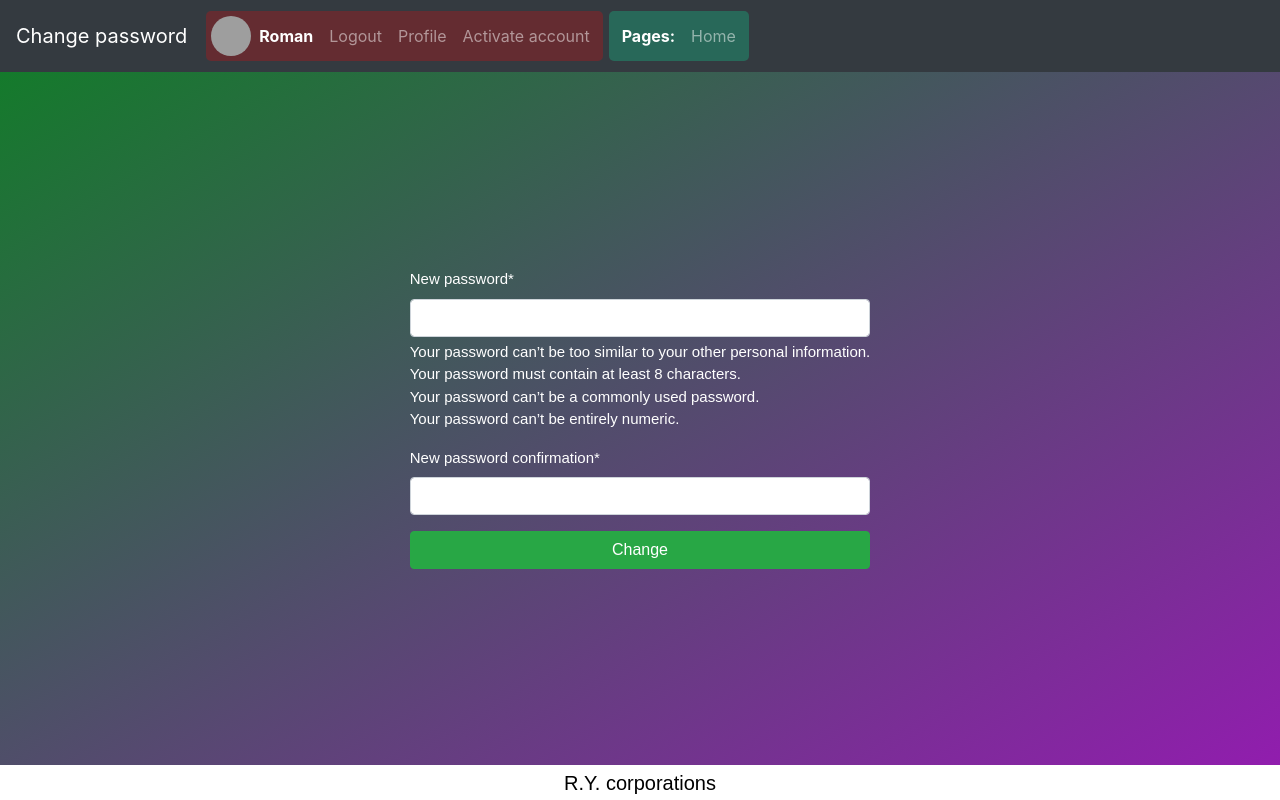
After one commit to AspirinBOMJ/back_big, a Django app: page /users/change/password/10/ in a window 1280 px wide. The commit adds this page. Run offline with Django 4.2, Linux system fonts and the light colour scheme; a user stored in the database is signed in; data comes from the database, SQL or seed files in the repository; both versions use the stored data as it was after the commit; some libraries are stand-ins or nearby versions; grey boxes are pictures that could not be loaded.

Commit message:
Ending of develpment users app

```diff
--- a/static/css/base.css
+++ b/static/css/base.css
@@ -4,7 +4,7 @@
 }
 .content{
     padding-top: 72px;
-    min-height: calc(100vh);
+    min-height: calc(100vh - 35px);
 }
 .footer{
     height: 35px;
--- /dev/null
+++ b/static/css/users/change.css
@@ -0,0 +1,18 @@
+.content{
+    display: flex;
+    flex-direction: column;
+    align-items: center;
+    justify-content: center;
+    font-family: sans-serif;
+    font-size: 5vw;
+    color: white;
+    background: linear-gradient(to right bottom, rgb(14, 127, 37), rgb(145, 29, 174));
+}
+form{
+    font-size: 15px;
+}
+.form-text ul{
+    color:  white;
+    list-style: none;
+    font-size: 15px;
+}
--- a/static/css/users/reset_pass.css
+++ b/static/css/users/reset_pass.css
@@ -1,5 +1,6 @@
 .content{
     display: flex;
+    flex-direction: column;
     align-items: center;
     justify-content: center;
     font-family: sans-serif;
@@ -10,3 +11,8 @@
 form{
     font-size: 15px;
 }
+.form-text ul{
+    color:  white;
+    list-style: none;
+    font-size: 15px;
+}
--- /dev/null
+++ b/static/js/users/change.js
@@ -0,0 +1,23 @@
+$(".change").submit(function(e){
+    e.preventDefault();
+    var action_url = $(this).attr("action")
+    formData = new FormData($(this).get(0));
+    $.ajax({
+        type: "POST",
+        url: action_url,
+        data: formData,
+        contentType: false,
+        processData: false,
+        success: function(response){
+            if ("success_link" in response){
+                document.location = response["success_link"]
+            }
+            else if("form_errors" in response){
+                document.querySelector('.change_errors').innerHTML = "<b>Form erors</b></br>"
+                for (let key in response["form_errors"]) {
+                    document.querySelector('.change_errors').innerHTML += key + ": " + response["form_errors"][key] + "</br>"
+                }
+            }
+        }
+    })
+})
--- a/tasks/views.py
+++ b/tasks/views.py
@@ -14,6 +14,13 @@ class AuthFormsMixin:
         context['login'] = AuthenticationForm()
         return context
 
+    def get_simple_context(self):
+        context = {}
+        context['signup'] = CustomUserCreateForm()
+        context['login'] = AuthenticationForm()
+        return context
+
+
 
 class HomeView(AuthFormsMixin, TemplateView):
     template_name = 'tasks/home.html'
--- a/templates/base.html
+++ b/templates/base.html
@@ -30,6 +30,9 @@
                                     </li>
                                     <li class="nav-item">
                                         <a class="nav-link" href="{% url 'logout' %}">Logout</a>
+                                    </li>
+                                    <li class="nav-item">
+                                        <a class="nav-link" href="{% url 'user_detail' user.pk %}">Profile</a>
                                     </li>
                                     {% if not user.email_active%}
                                         <li class="nav-item">
--- /dev/null
+++ b/templates/users/change_password.html
@@ -0,0 +1,20 @@
+{% extends 'base.html' %}
+{% load static %}
+{% load crispy_forms_tags %}
+
+{% block links %}
+    <link href="{% static 'css/users/change.css'%}" rel="stylesheet">
+{% endblock links %}
+
+{% block content %}
+    <form action="{% url 'change_password' user.pk %}" method="post" class="change">
+        {% csrf_token %}
+        {{form|crispy}}
+        <input value="Change" type="submit" class="btn btn-success form_button">
+    </form>
+    <div class="change_errors errors"></div>
+{% endblock content %}
+
+{% block scripts %}
+    <script src={% static 'js/users/change.js' %}></script>
+{% endblock scripts %}
--- a/templates/users/reset_pass_change.html
+++ b/templates/users/reset_pass_change.html
@@ -7,7 +7,7 @@
 {% endblock links %}
 
 {% block content %}
-    <form action="{% url 'reset_pass' uidb64 token %}", method="post" class="change_password">
+    <form action="{% url 'reset_pass' uidb64 token %}" method="post" class="change_password">
         {% csrf_token %}
         {{form|crispy}}
         <input value="Change" type="submit" class="btn btn-success form_button">
--- a/users/forms.py
+++ b/users/forms.py
@@ -26,9 +26,3 @@ class CustomUserChangeForm(UserChangeForm):
 
 class ResetPasswordEmailForm(forms.Form):
     email = forms.EmailField(label="Enter your email")
-
-
-class ChangePasswordForm(forms.ModelForm):
-    class Meta:
-        model = get_user_model()
-        fields = ('password',)
--- a/users/models.py
+++ b/users/models.py
@@ -4,6 +4,7 @@ from django.contrib.auth.models import AbstractUser
 class CustomUser(AbstractUser):
     email_active = models.BooleanField(default=False, verbose_name='User is active')
     image = models.ImageField(upload_to='media', verbose_name='Image')
+    email = models.EmailField(unique=True)
 
     def __str__(self):
         return self.username
--- a/users/urls.py
+++ b/users/urls.py
@@ -2,15 +2,18 @@ from django.urls import path, re_path
 from .views import *
 
 urlpatterns = [
+    path('email_activate/<uidb64>/<token>/', ActivateEmailView.as_view(), name='activate_email'),
+    path('reset_pass/<uidb64>/<token>/', ResetPasswordChangeView.as_view(), name='reset_pass'),
     path('email_success/', ActivateEmailSuccessView.as_view(), name='email_success'),
     path('email_error/', ActivateEmailErrorView.as_view(), name='email_error'),
     path('email_send/', ActivateEmailSendView.as_view(), name='email_send'),
+    path('reset_pass/send_email/<email>/', ResetPasswordSendView.as_view(), name='reset_pass_send'),
     path('reset_pass/look_email/', ResetPassworEmailView.as_view(), name='reset_pass_email'),
-    path('reset_pass/send_email/<email>/', ResetPasswordSendView.as_view(), name='reset_pass_send'),
+    path('change/password/<slug:pk>/', UserChangePasswordView.as_view(), name='change_password'),
+    path('change/email/<slug:pk>/', UserChangeEmailView.as_view(), name='change_email'),
     path('reset_pass/error/', ResetPasswordErrorView.as_view(), name='reset_pass_error'),
+    path('detail/<slug:pk>/', UserDetailView.as_view(), name='user_detail'),
     path('signup/', SignUpView.as_view(), name='signup'),
     path('login/', LoginView.as_view(), name='login'),
     path('logout/', LogoutView, name='logout'),
-    path('email_activate/<uidb64>/<token>/', ActivateEmailView.as_view(), name='activate_email'),
-    path('reset_pass/<uidb64>/<token>/', ResetPasswordChangeView.as_view(), name='reset_pass'),
 ]
--- a/users/views.py
+++ b/users/views.py
@@ -1,11 +1,14 @@
 import random
 from django.shortcuts import render, redirect
-from django.views.generic import CreateView, FormView, View, TemplateView
+from django.views.generic import CreateView, FormView, View, TemplateView, DetailView, UpdateView
 from django.contrib.auth import get_user_model, login, authenticate, logout
 from django.utils.encoding import force_str, force_bytes
 from django.utils.http import urlsafe_base64_decode, urlsafe_base64_encode
 from django.urls import reverse_lazy
-from django.contrib.auth.mixins import LoginRequiredMixin
+from django.contrib.auth.mixins import LoginRequiredMixin, UserPassesTestMixin
+from django.contrib.auth.forms import PasswordChangeForm, SetPasswordForm
+from django.contrib.auth.views import PasswordChangeView
+from django.contrib.auth import update_session_auth_hash
 from .forms import *
 from tasks.views import AuthFormsMixin
 from django.http import HttpResponseRedirect, JsonResponse
@@ -48,8 +51,9 @@ class ActivateEmailSendView(LoginRequiredMixin, AuthFormsMixin, View):
                   'djangoemailsends@gmail.com',
                   [request.user.email,],
                   fail_silently=False)
-
-        return render(request=request, template_name=self.template_name, context={'title': 'Email send'})
+        context={'title': 'Email send'}
+        context.update(self.get_context_data())
+        return render(request=request, template_name=self.template_name, context=context)
 
 
 class ActivateEmailView(View):
@@ -117,13 +121,14 @@ class ResetPasswordSendView(AuthFormsMixin, View):
                   'djangoemailsends@gmail.com',
                   [user.email,],
                   fail_silently=False)
-
-        return render(request=request, template_name=self.template_name, context={'title': 'Reset password'})
+        context={'title': 'Reset password'}
+        context.update(self.get_simple_context())
+        return render(request=request, template_name=self.template_name, context=context)
 
 
 class ResetPasswordChangeView(AuthFormsMixin, View):
     template_name = 'users/reset_pass_change.html'
-    form_class = ChangePasswordForm
+    form_class = SetPasswordForm
 
     def get(self, request, uidb64, token):
         try:
@@ -133,13 +138,14 @@ class ResetPasswordChangeView(AuthFormsMixin, View):
             user = None
 
         if user is not None and reset_password_activation_token.check_token(user, token):
-            form = self.form_class()
-            return render(request=request, template_name=self.template_name, context={'title': 'Reset password', 'form': form, 'uidb64': uidb64, 'token': token})
+            form = self.form_class(user)
+            context={'title': 'Reset password', 'form': form, 'uidb64': uidb64, 'token': token}
+            context.update(self.get_simple_context())
+            return render(request=request, template_name=self.template_name, context=context)
         else:
             return redirect('reset_pass_error')
 
     def post(self, request, uidb64, token):
-        form = self.form_class(request.POST)
         try:
             uid = force_str(urlsafe_base64_decode(uidb64))
             user = get_user_model().objects.get(pk=uid)
@@ -147,9 +153,9 @@ class ResetPasswordChangeView(AuthFormsMixin, View):
             user = None
 
         if user is not None and reset_password_activation_token.check_token(user, token):
-            form = self.form_class(request.POST)
+            form = self.form_class(user, request.POST)
             if form.is_valid():
-                user.set_password(request.POST['password'])
+                user.set_password(request.POST['new_password1'])
                 user.save()
                 return JsonResponse({'success_link': reverse_lazy('home')}, status=200)
             else:
@@ -161,3 +167,52 @@ class ResetPasswordChangeView(AuthFormsMixin, View):
 class ResetPasswordErrorView(AuthFormsMixin, TemplateView):
     template_name = 'users/reset_pass_error.html'
     extra_context = {'title': 'Reset password error'}
+
+
+class UserDetailView(UserPassesTestMixin, LoginRequiredMixin, AuthFormsMixin, DetailView):
+    template_name = 'users/detail.html'
+    model = get_user_model()
+    context_object_name = 'user_detail'
+    extra_context = {'title': 'Profile'}
+
+    def test_func(self):
+        user_detail = get_user_model().objects.get(pk=self.kwargs['pk'])
+        return self.request.user == user_detail
+
+
+class UserChangePasswordView(UserPassesTestMixin, LoginRequiredMixin, AuthFormsMixin,  PasswordChangeView):
+    template_name = 'users/change_password.html'
+    form_class = SetPasswordForm
+    extra_context = {'title': 'Change password'}
+
+    def form_valid(self, form):
+        form.save()
+        update_session_auth_hash(self.request, form.user)
+        return JsonResponse({'success_link': reverse_lazy('user_detail', args=(str(self.request.user.pk),))}, status=200)
+
+    def form_invalid(self, form):
+        return JsonResponse({'form_errors': form.errors}, status=203)
+
+    def test_func(self):
+        user_detail = get_user_model().objects.get(pk=self.kwargs['pk'])
+        return self.request.user == user_detail
+
+
+class UserChangeEmailView(UserPassesTestMixin, LoginRequiredMixin, AuthFormsMixin,  UpdateView):
+    model = get_user_model()
+    template_name = 'users/change_email.html'
+    fields = ('email',)
+    extra_context = {'title': 'Change email'}
+
+    def form_valid(self, form):
+        self.request.user.email_active = False
+        self.request.user.save()
+        form.save()
+        return JsonResponse({'success_link': reverse_lazy('user_detail', args=(str(self.request.user.pk),))}, status=200)
+
+    def form_invalid(self, form):
+        return JsonResponse({'form_errors': form.errors}, status=203)
+
+    def test_func(self):
+        user_detail = get_user_model().objects.get(pk=self.kwargs['pk'])
+        return self.request.user == user_detail
```
Also changed, not shown: static/css/users/detail.css (added, +14 -0 lines), static/js/users/pass_change.js (+2 -5 lines), templates/users/change_email.html (added, +20 -0 lines), templates/users/detail.html (added, +39 -0 lines), db.sqlite3, 3 other files.
